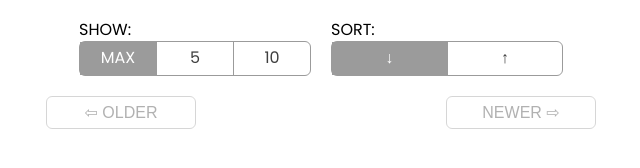
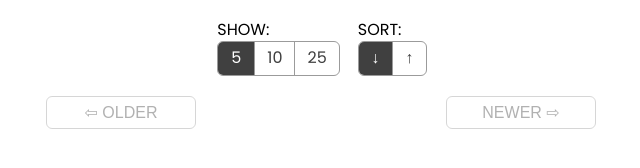
Before and after one commit to johnruane/rss-reader, a React app: page / in a window 1280 px wide. Shown: the whole page, without its empty margins (319-959 px from the left). Built offline with nearby package versions, Linux system fonts and the light colour scheme; no server answers.

Commit message:
change max show to a number

```diff
--- a/src/components/ShowMe.js
+++ b/src/components/ShowMe.js
@@ -2,20 +2,20 @@ import React from 'react';
 
 export default class ShowMe extends React.Component {
   render() {
-    const { onShowClick, showMeChecked, maxArticles } = this.props;
+    const { onShowClick, showMeChecked } = this.props;
     return (
       <div className="filter-by">
         <p className="filter-heading">{this.props.title}: </p>
         <div className="segmented-control">
           <input className="segmented-control-input" type="radio" name="sc-2" id="sc-2-1"
-            defaultChecked={showMeChecked === maxArticles} onChange={e => onShowClick(e)} value={maxArticles} />
-          <label className="segmented-control-label" htmlFor="sc-2-1">MAX</label>
+            defaultChecked={showMeChecked === 5} onChange={e => onShowClick(e)} value="5" />
+          <label className="segmented-control-label" htmlFor="sc-2-1">5</label>
           <input className="segmented-control-input" type="radio" name="sc-2" id="sc-2-2"
-            defaultChecked={showMeChecked === "five"} onChange={e => onShowClick(e)} value="5" />
-          <label className="segmented-control-label" htmlFor="sc-2-2">5</label>
+            defaultChecked={showMeChecked === 10} onChange={e => onShowClick(e)} value="10" />
+          <label className="segmented-control-label" htmlFor="sc-2-2">10</label>
           <input className="segmented-control-input" type="radio" name="sc-2" id="sc-2-3"
-            defaultChecked={showMeChecked === "ten"} onChange={e => onShowClick(e)} value="10" />
-          <label className="segmented-control-label" htmlFor="sc-2-3">10</label>
+            defaultChecked={showMeChecked === 25} onChange={e => onShowClick(e)} value="25" />
+          <label className="segmented-control-label" htmlFor="sc-2-3">25</label>
         </div>
       </div>
     )
--- a/src/index.css
+++ b/src/index.css
@@ -57,6 +57,7 @@ body {
 .article-inner {
   max-width: 550px;
   margin: 0 auto;
+  padding: 0 10px;
   display: block;
 }
 .article-inner > :last-child {
@@ -85,14 +86,15 @@ body {
   border: 1px solid #9b9b9b;
   border-radius: 6px;
   display: flex;
-  min-width: 230px;
+  width: 100%;
+  overflow: hidden;
 }
 .segmented-control-input {
   position: absolute;
   visibility: hidden;
 }
 .segmented-control-input:checked + .segmented-control-label {
-  background-color: #9b9b9b;
+  background-color: #404040;
   color: #ffffff;
 }
 .segmented-control-label {
--- a/src/index.js
+++ b/src/index.js
@@ -13,8 +13,6 @@ const sourceWebsites = [
   {title: 'i-d', url: 'https://i-d.vice.com/en_uk/rss'},
 ];
 
-const defaultArticles = 8;
-
 export default class RssReader extends React.Component {
   constructor(props) {
     super(props);
@@ -22,7 +20,7 @@ export default class RssReader extends React.Component {
       allArticles: [],
       articlesToRender: [],
       sortOrder: 'descending',
-      showMe: defaultArticles,
+      showMe: 5,
       currentPage: 1,
       numberOfPages: 1,
     }
@@ -147,7 +145,7 @@ export default class RssReader extends React.Component {
     return (
       <div className="article-container">
         <div className="header">
-          <ShowMe title="Show" showMeChecked={this.state.showMe} onShowClick={this.handleShowMe} maxArticles={defaultArticles} />
+          <ShowMe title="Show" showMeChecked={this.state.showMe} onShowClick={this.handleShowMe} />
           <SortBy title="Sort" sortByChecked={this.state.sortOrder} onSortClick={this.handleSortArticles}/>
         </div>
         <ArticleList articles={this.state.articlesToRender} />
```
